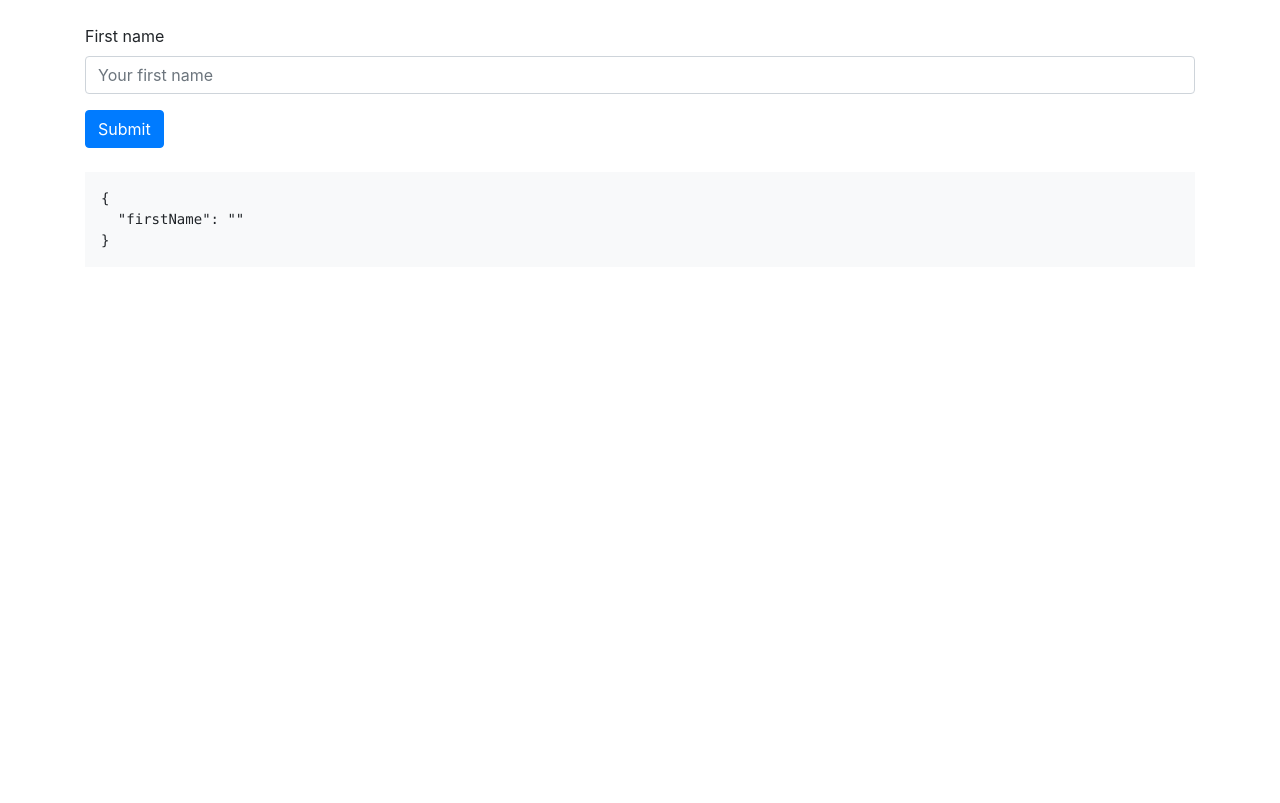
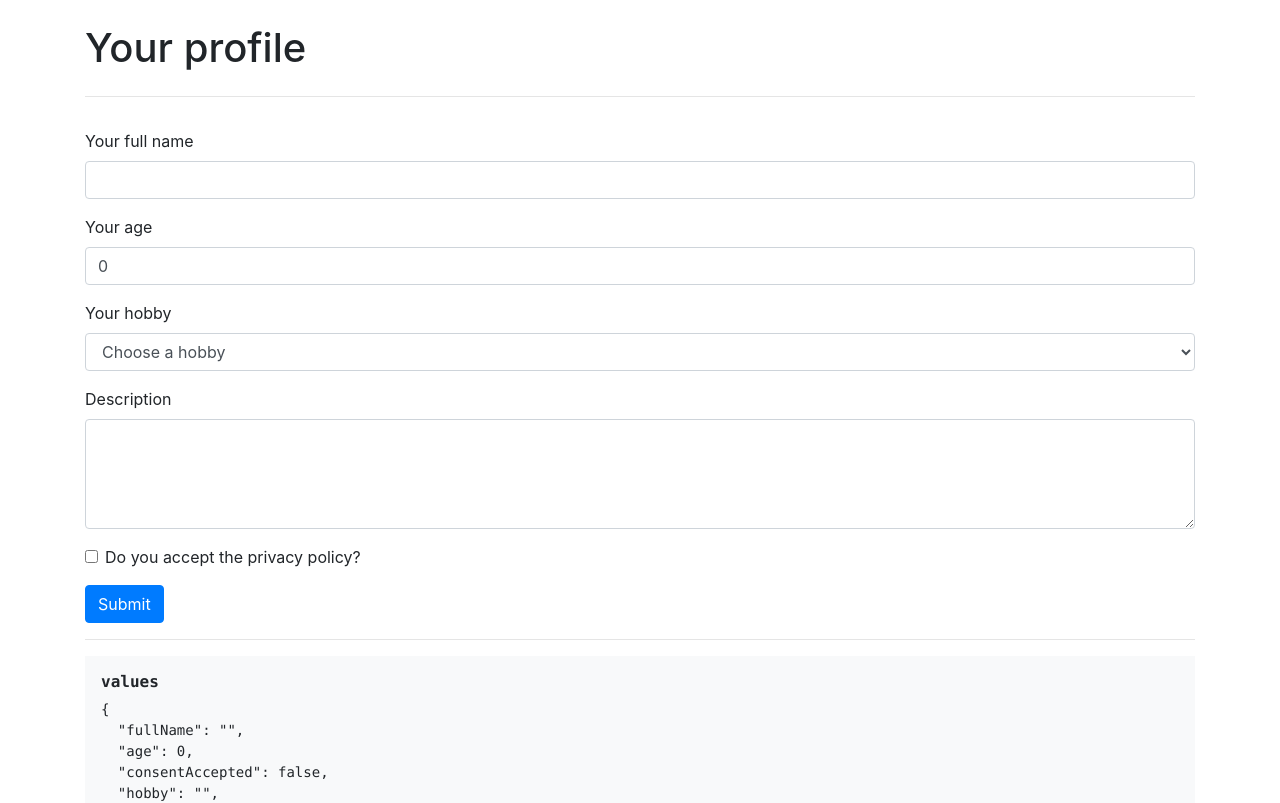
Before and after one commit to assembler-institute/react-js-intro, a React (Create React App) app: page / in a window 1280 px wide. Shown: the top 803 px of the page. Built offline with nearby package versions, Linux system fonts and the light colour scheme.

Commit message:
docs: add final formik workshop

```diff
--- a/package.json
+++ b/package.json
@@ -53,12 +53,14 @@
     "@testing-library/react": "^11.2.6",
     "@testing-library/user-event": "^13.1.5",
     "bootstrap": "^4.6.0",
+    "formik": "^2.2.6",
     "prop-types": "^15.7.2",
     "react": "^17.0.2",
     "react-dom": "^17.0.2",
     "react-scripts": "4.0.3",
     "sass": "^1.32.11",
-    "web-vitals": "^1.1.1"
+    "web-vitals": "^1.1.1",
+    "yup": "^0.32.9"
   },
   "devDependencies": {
     "@babel/core": "^7.13.10",
--- a/src/App.js
+++ b/src/App.js
@@ -1,58 +1,213 @@
 import React, { Component } from "react";
+import { Formik } from "formik";
+import * as Yup from "yup";
 
 import Main from "./components/Main";
-import Input from "./components/Input";
 import Button from "./components/Button";
+
+const FormSchema = Yup.object().shape({
+  fullName: Yup.string()
+    .min(2, "The full name is too short")
+    .max(80, "The full name is too long")
+    .required("The full name is required"),
+  age: Yup.number()
+    .min(18, "You must be 18 years old or older")
+    .max(72, "You must be 72 years old or younger")
+    .required("The age is required"),
+  consentAccepted: Yup.bool().oneOf([true], "The consent must be accepted"),
+  hobby: Yup.string()
+    .oneOf(
+      ["Programming", "Running", "Skying", "Eating"],
+      "The hobby must be one of these: 'Programming', 'Running', 'Skying', 'Eating'"
+    )
+    .required("The hobby is required"),
+  description: Yup.string()
+    .min(2, "The description is too short")
+    .max(200, "The description is too long")
+    .required("The hobby is required"),
+});
 
 class App extends Component {
   constructor(props) {
     super(props);
     this.state = {
-      firstName: "",
+      submitted: false,
     };
-
-    this.handleChange = this.handleChange.bind(this);
-    this.handleSubmit = this.handleSubmit.bind(this);
-  }
-
-  handleChange(event) {
-    this.setState({
-      firstName: event.target.value,
-    });
-  }
-
-  handleSubmit(event) {
-    event.preventDefault();
-    console.log(event);
-    console.log(this.state);
   }
 
   render() {
-    const { firstName } = this.state;
+    const { submitted } = this.state;
+
     return (
       <Main>
         <section className="row">
           <div className="col col-12">
-            <form onSubmit={this.handleSubmit}>
+            <h1>Your profile</h1>
+          </div>
+          <div className="col col-12 mb-3">
+            <hr />
+          </div>
+          <div className="col col-12">
+            <Formik
+              initialValues={{
+                fullName: "",
+                age: 0,
+                consentAccepted: false,
+                hobby: "",
+                description: "",
+              }}
+              validationSchema={FormSchema}
+              onSubmit={(values, props) => {
+                console.log(values);
+                console.log(props);
+
+                this.setState({ submitted: true });
+              }}
+            >
+              {({
+                handleBlur,
+                handleChange,
+                handleSubmit,
+                touched,
+                errors,
+                values,
+                isValid,
+              }) => (
+                <form onSubmit={handleSubmit}>
                   <div className="form-group">
-                <Input
-                  label="First name"
-                  placeholder="Your first name"
+                    <label htmlFor="fullName">Your full name</label>
+                    <input
                       type="text"
-                  id={firstName}
-                  name={firstName}
-                  value={firstName}
-                  handleChange={this.handleChange}
+                      id="fullName"
+                      name="fullName"
+                      value={values.fullName}
+                      onChange={handleChange}
+                      onBlur={handleBlur}
+                      className={
+                        touched.fullName && errors.fullName
+                          ? "form-control is-invalid"
+                          : "form-control"
+                      }
                     />
+                    {touched.fullName && errors.fullName && (
+                      <p className="invalid-feedback">{errors.fullName}</p>
+                    )}
                   </div>
-              <Button submitButton>Submit</Button>
+                  <div className="form-group">
+                    <label htmlFor="age">Your age</label>
+                    <input
+                      type="number"
+                      id="age"
+                      name="age"
+                      value={values.age}
+                      onChange={handleChange}
+                      onBlur={handleBlur}
+                      className={
+                        touched.age && errors.age
+                          ? "form-control is-invalid"
+                          : "form-control"
+                      }
+                    />
+                    {touched.age && errors.age && (
+                      <p className="invalid-feedback">{errors.age}</p>
+                    )}
+                  </div>
+                  <div className="form-group">
+                    <label htmlFor="hobby">Your hobby</label>
+                    <select
+                      name="hobby"
+                      id="hobby"
+                      value={values.hobby}
+                      onChange={handleChange}
+                      onBlur={handleBlur}
+                      className={
+                        touched.hobby && errors.hobby
+                          ? "form-control is-invalid"
+                          : "form-control"
+                      }
+                    >
+                      <option value="choose">Choose a hobby</option>
+                      <option value="Programming">Programming</option>
+                      <option value="Running">Running</option>
+                      <option value="Skying">Skying</option>
+                      <option value="Eating">Eating</option>
+                    </select>
+                    {touched.hobby && errors.hobby && (
+                      <p className="invalid-feedback">{errors.hobby}</p>
+                    )}
+                  </div>
+                  <div className="form-group">
+                    <label htmlFor="description">Description</label>
+                    <textarea
+                      id="description"
+                      name="description"
+                      cols="20"
+                      rows="4"
+                      value={values.description}
+                      onChange={handleChange}
+                      onBlur={handleBlur}
+                      className={
+                        touched.description && errors.description
+                          ? "form-control is-invalid"
+                          : "form-control"
+                      }
+                    />
+                    {touched.description && errors.description && (
+                      <p className="invalid-feedback">{errors.description}</p>
+                    )}
+                  </div>
+                  <div className="form-check mb-3">
+                    <input
+                      type="checkbox"
+                      id="consentAccepted"
+                      name="consentAccepted"
+                      checked={values.consentAccepted}
+                      onChange={handleChange}
+                      onBlur={handleBlur}
+                      className={
+                        touched.consentAccepted && errors.consentAccepted
+                          ? "form-check-input is-invalid"
+                          : "form-check-input"
+                      }
+                    />
+                    <label
+                      htmlFor="consentAccepted"
+                      className="form-check-label"
+                    >
+                      Do you accept the privacy policy?
+                    </label>
+                    {touched.consentAccepted && errors.consentAccepted && (
+                      <p className="invalid-feedback">
+                        {errors.consentAccepted}
+                      </p>
+                    )}
+                  </div>
+                  <Button disabled={!isValid} submitButton>
+                    Submit
+                  </Button>
+                  <hr />
+                  <pre className="bg-light p-3">
+                    <h3 className="h6 font-weight-bold">values</h3>
+                    <code>{JSON.stringify(values, null, 2)}</code>
+                  </pre>
+                  <hr />
+                  <pre className="bg-light p-3">
+                    <h3 className="h6 font-weight-bold">errors</h3>
+                    <code>{JSON.stringify(errors, null, 2)}</code>
+                  </pre>
+                  <pre className="bg-light p-3">
+                    <h3 className="h6 font-weight-bold">touched</h3>
+                    <code>{JSON.stringify(touched, null, 2)}</code>
+                  </pre>
                 </form>
+              )}
+            </Formik>
           </div>
+          {submitted && (
             <div className="col col-12 mt-4">
-            <pre className="bg-light p-3">
-              <code>{JSON.stringify(this.state, null, 2)}</code>
-            </pre>
+              <h2 className="h4">Submitted!</h2>
             </div>
+          )}
         </section>
       </Main>
     );
```
Also changed, not shown: 2 other files (tests, documents, lock files or other folders). Lines whose indentation alone changed are shown as unchanged.
